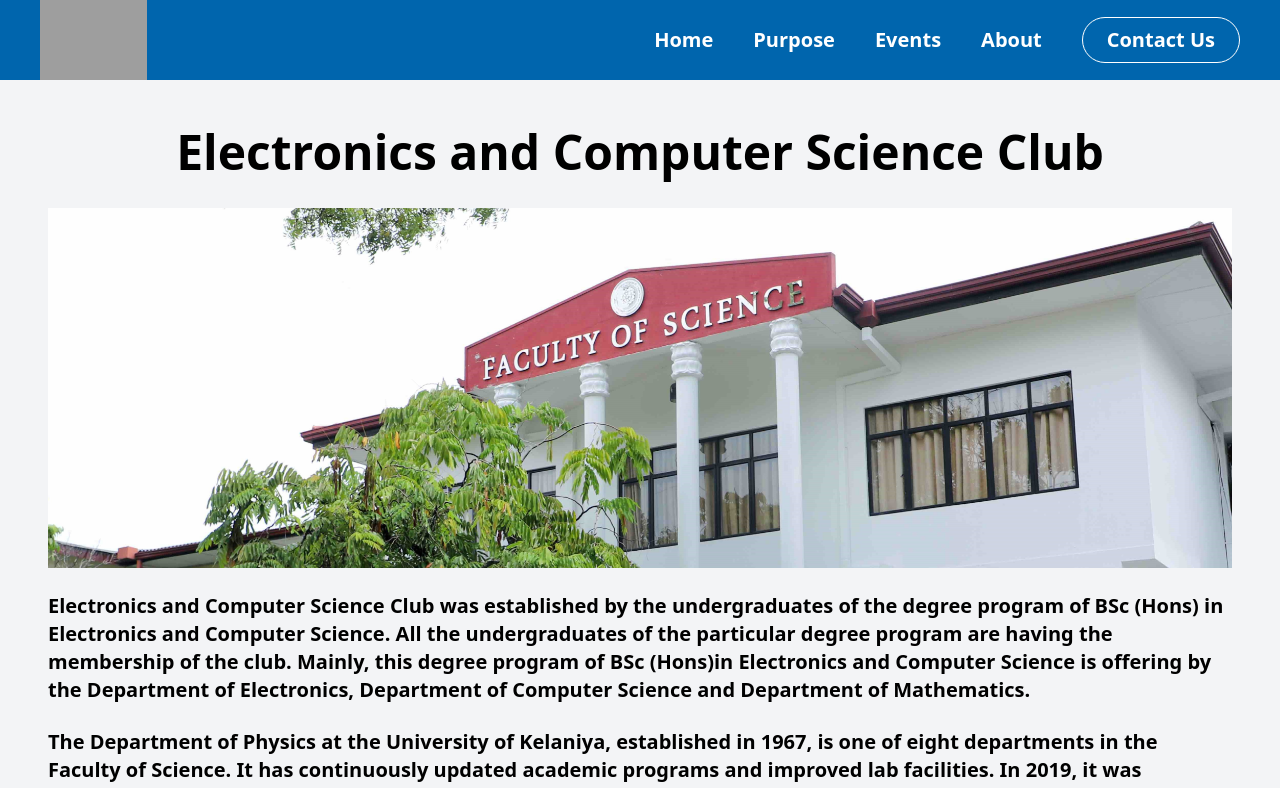
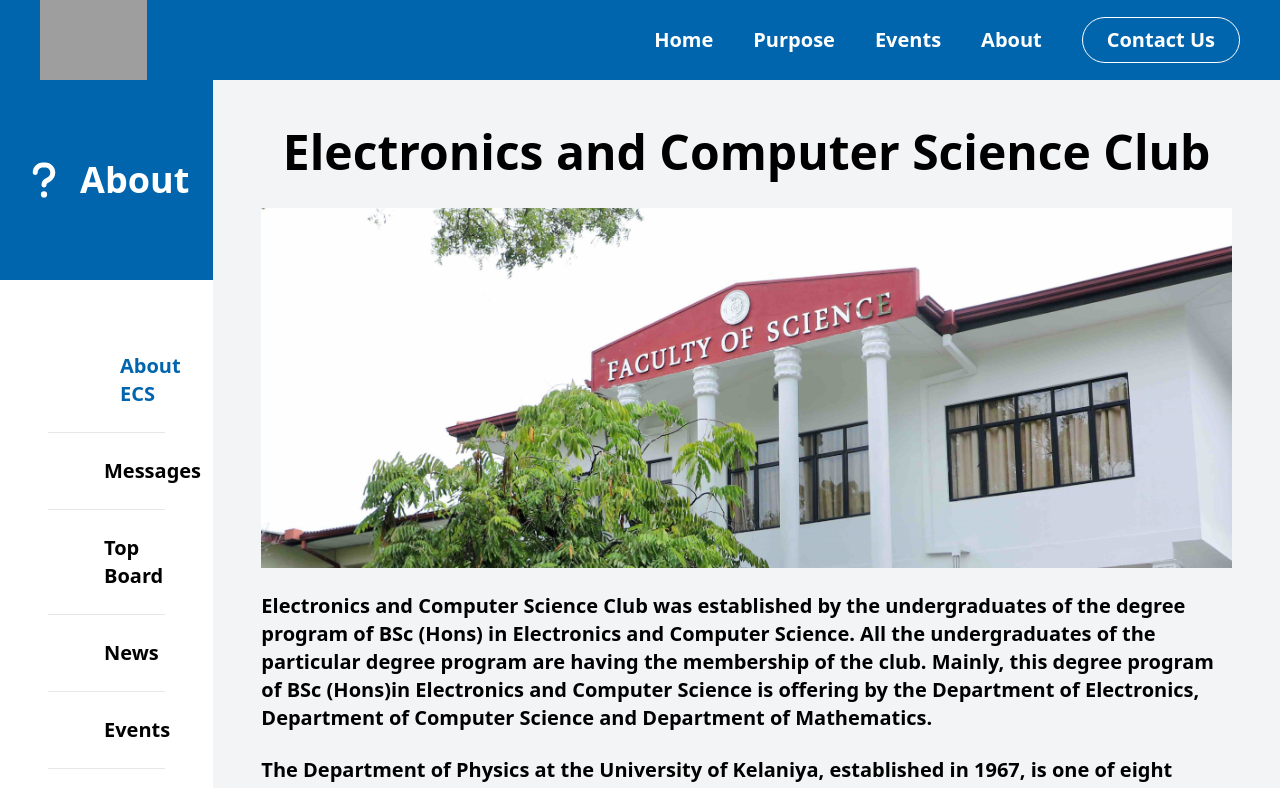
Before and after one commit to ecs-uok/ecs-uok-website, a React (Vite) app: page /about in a window 1280 px wide. Shown: the top 788 px of the page. Built offline with nearby package versions, Linux system fonts and the light colour scheme; grey boxes are pictures that could not be loaded.

Commit message:
Update Sidebar.jsx

```diff
--- a/src/components/Sidebar.jsx
+++ b/src/components/Sidebar.jsx
@@ -76,14 +76,14 @@ export default function Sidebar() {
 
   return (
     <div className="bg-white grid grid-cols-12 mt-20">
-      <div className="col-span-2 hidden 2xl:block">
+      <div className="col-span-2">
         <div className="flex gap-4 items-center justify-center text-4xl font-bold capitalize text-white bg-primary w-full h-[200px]">
           {React.cloneElement(icons[activeSection], {
             className: "w-10 h-10 fill-current",
           })}
           {activeSection}
         </div>
-        <div className="font-bold text-xl cursor-pointer mx-12 mt-12 mb-20 2xl:block hidden">
+        <div className="font-bold text-xl cursor-pointer mx-12 mt-12 mb-20">
           {/* about ecs sidemenu item */}
           <div
             className={`flex gap-4 py-6 px-10 hover:text-secondary hover:translate-x-4 duration-500 ${
@@ -146,9 +146,7 @@ export default function Sidebar() {
         </div>
       </div>
 
-      <div className="2xl:col-span-10 col-span-12">
-        {contentComponents[activeSection]}
-      </div>
+      <div className="col-span-10">{contentComponents[activeSection]}</div>
     </div>
   );
 }
```
